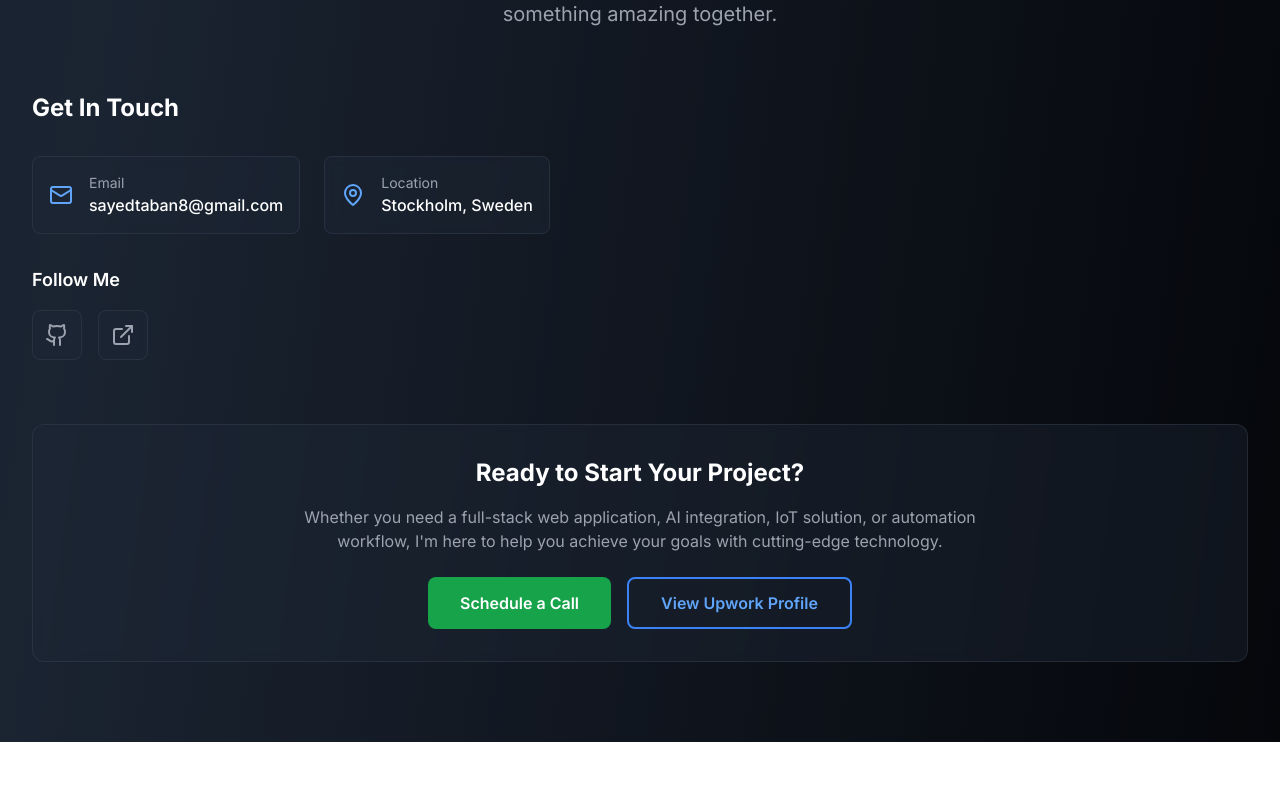
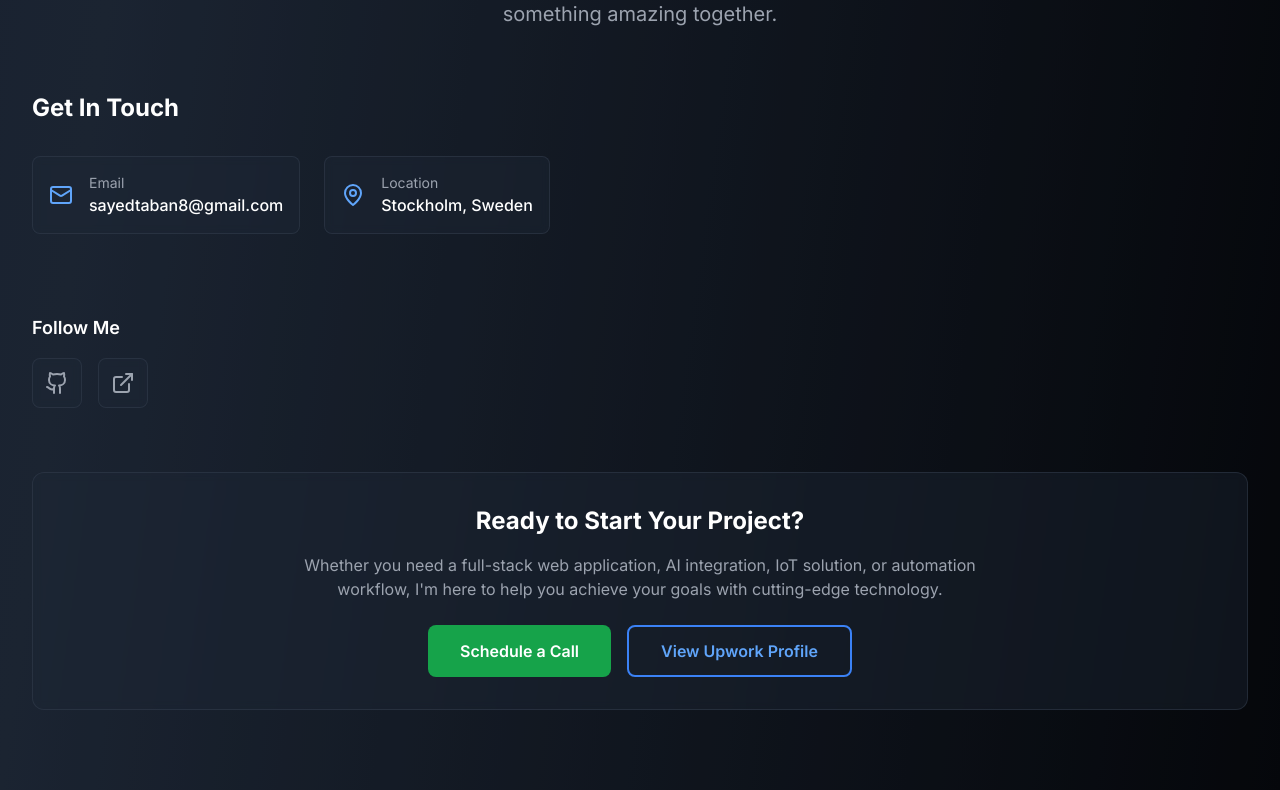
Before and after one commit to sayedtaban/portfolio, a React (Vite) app: page / in a window 1280 px wide. Shown: the part 8602-9392 px from the top of the page. Before the commit the page ends 9344 px from the top, so only its background shows below. Built offline with nearby package versions, Linux system fonts and the light colour scheme.

Commit message:
fix: contact info

```diff
--- a/src/components/Contact.tsx
+++ b/src/components/Contact.tsx
@@ -116,7 +116,15 @@ const Contact = () => {
                 </motion.a>
               ))}
             </div>
+          </motion.div>
 
+          <motion.div
+            initial={{ opacity: 0, x: -50 }}
+            whileInView={{ opacity: 1, x: 0 }}
+            transition={{ duration: 0.8 }}
+            viewport={{ once: true }}
+            className="lg:col-span-2"
+          >
             <div>
                 <h4 className="text-lg font-semibold text-white mb-4">Follow Me</h4>
                 <div className="flex gap-4">
```
Lines whose indentation alone changed are shown as unchanged.
